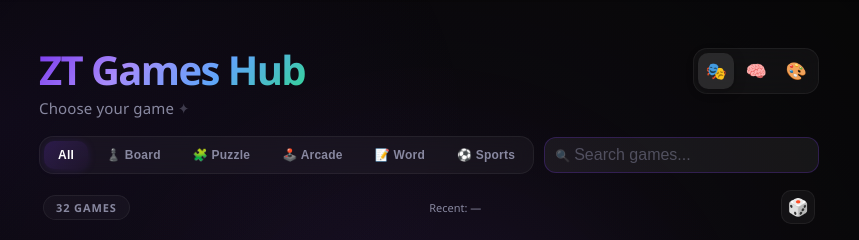
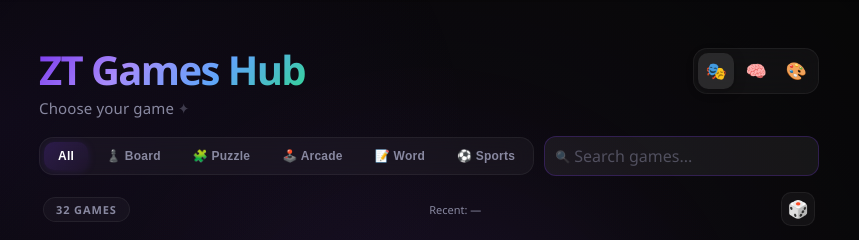
Before and after one commit to ziretek/zt-games-hub, a website built with Vite: page index.html in a window 1280 px wide. Shown: the top 240 px of the page, 211-1070 px from the left. Built offline with nearby package versions, Linux system fonts and the light colour scheme; animation ran at ten frames a second.

Commit message:
fix: replace search input with contenteditable div to prevent iOS zoom
iOS Safari/PWA auto-zooms on any <input> focus regardless of
viewport meta or font-size settings. Replaced <input> with a
<div contenteditable=true> which iOS treats as non-input content
and will not zoom on. Added :empty::before pseudo-placeholder
via data-placeholder attribute. Updated applySearch() and main.ts
to read textContent instead of value.

```diff
--- a/index.html
+++ b/index.html
@@ -41,7 +41,7 @@
                     <button class="filter-btn" data-filter="sports" role="tab" aria-selected="false">⚽ Sports</button>
                 </div>
                 <div class="hub-search">
-                    <input type="text" id="hub-search-input" placeholder="Search games..." spellcheck="false" aria-label="Search games" />
+                    <div id="hub-search-input" contenteditable="true" role="searchbox" aria-label="Search games" data-placeholder="Search games..."></div>
                     <button id="hub-search-clear" aria-label="Clear search">✕</button>
                 </div>
             </div>
--- a/src/core/hub.ts
+++ b/src/core/hub.ts
@@ -240,8 +240,8 @@
 }
 
 export function applySearch(): void {
-  const input = document.getElementById('hub-search-input') as HTMLInputElement | null;
-  const q = input?.value?.toLowerCase().trim() || '';
+  const input = document.getElementById('hub-search-input');
+  const q = input?.textContent?.toLowerCase().trim() || '';
   document.querySelectorAll('.game-card').forEach(card => {
     const c = card as HTMLElement;
     const title = c.querySelector('.game-card-title')?.textContent?.toLowerCase() || '';
--- a/src/main.ts
+++ b/src/main.ts
@@ -138,31 +138,18 @@
     });
   });
 
-  const searchInput = document.getElementById('hub-search-input') as HTMLInputElement | null;
+  const searchInput = document.getElementById('hub-search-input');
   const searchClear = document.getElementById('hub-search-clear');
   if (searchInput) {
-    searchInput.addEventListener('focus', () => {
-      document.querySelector('meta[name=viewport]')!.setAttribute('content',
-        'width=device-width, initial-scale=1.0, maximum-scale=1.0, user-scalable=no, viewport-fit=cover');
-      setTimeout(() => window.scrollTo(0, 0), 50);
-    });
-    searchInput.addEventListener('blur', () => {
-      document.querySelector('meta[name=viewport]')!.setAttribute('content',
-        'width=device-width, initial-scale=1.0, maximum-scale=1.0, user-scalable=no, viewport-fit=cover');
-    });
     searchInput.addEventListener('input', () => {
       applySearch();
-      if (searchClear) searchClear.classList.toggle('visible', searchInput.value.length > 0);
+      if (searchClear) searchClear.classList.toggle('visible', searchInput.textContent.length > 0);
     });
-  }
-  if (window.visualViewport) {
-    const preventZoom = () => { if (window.visualViewport!.scale > 1) document.body.style.transform = 'scale(1)'; };
-    window.visualViewport.addEventListener('resize', preventZoom);
   }
 
   if (searchClear && searchInput) {
     searchClear.addEventListener('click', () => {
-      searchInput.value = '';
+      searchInput.textContent = '';
       searchClear.classList.remove('visible');
       applySearch();
       searchInput.focus();
--- a/style.css
+++ b/style.css
@@ -246,6 +246,19 @@
     transition: all var(--transition);
     touch-action: manipulation;
     -webkit-text-size-adjust: 100%;
+    min-height: 36px;
+    line-height: 1.4;
+    -webkit-user-modify: read-write-plaintext-only;
+    white-space: nowrap;
+    overflow: hidden;
+    text-overflow: ellipsis;
+    cursor: text;
+}
+#hub-search-input:empty::before {
+    content: attr(data-placeholder);
+    color: var(--text-secondary);
+    opacity: 0.5;
+    pointer-events: none;
 }
 
 #hub-search-input::placeholder { color: var(--text-secondary); opacity: 0.5; }
```
